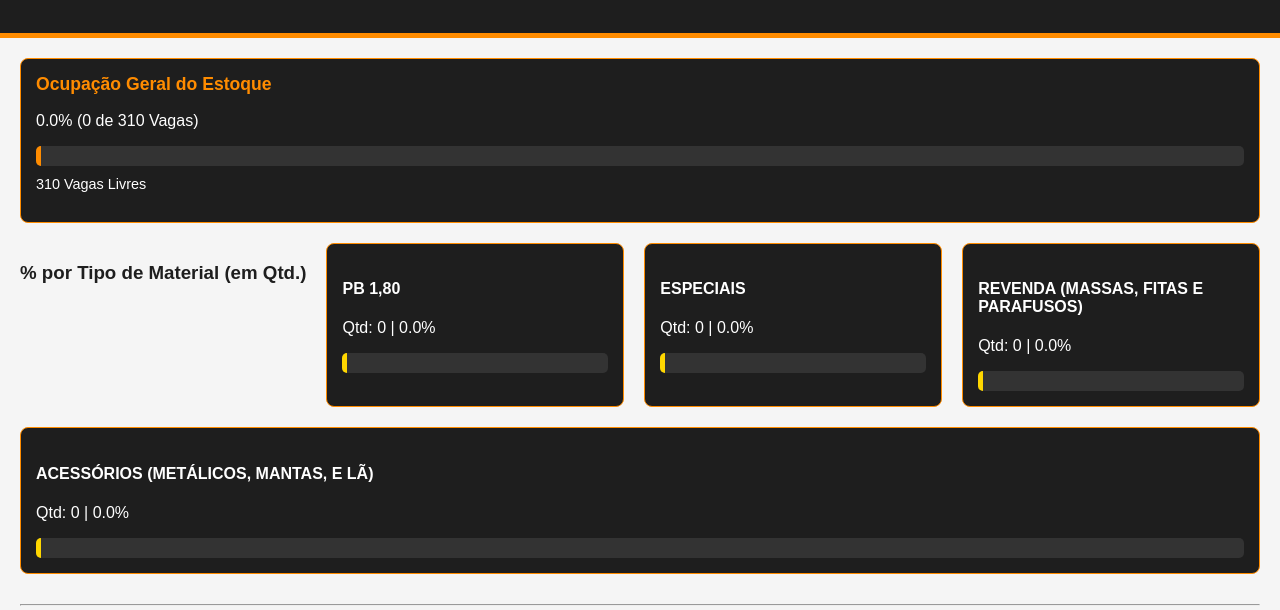
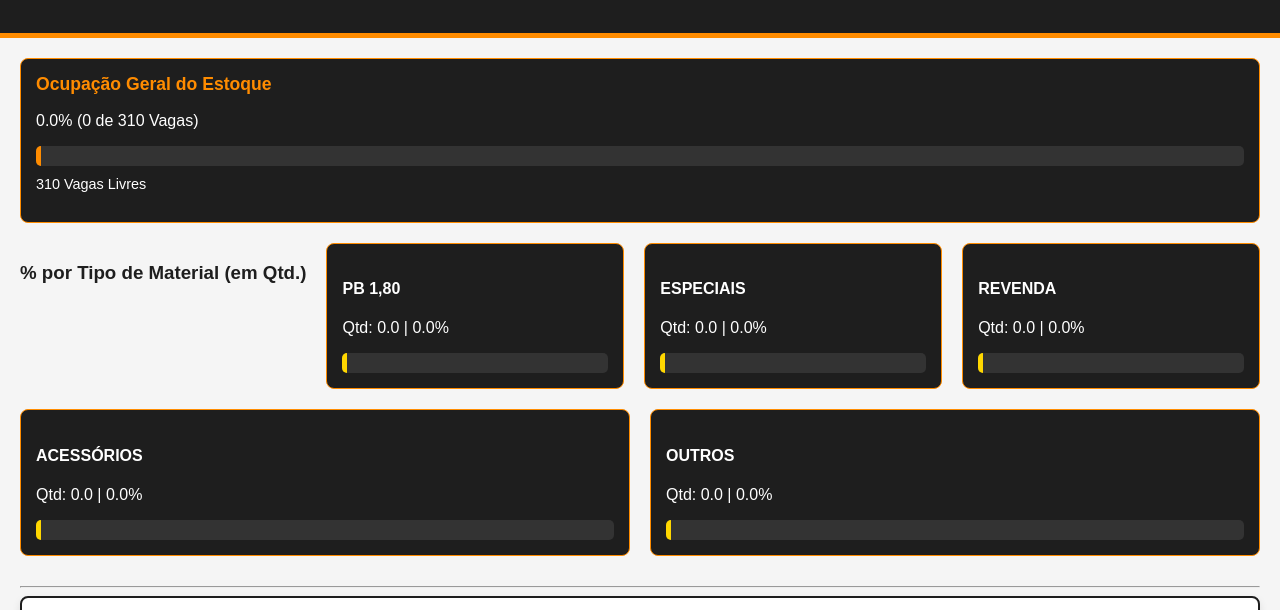
Before and after one commit to Logscrj/layoutetex, a plain HTML site: page index.html in a window 1280 px wide. Shown: the part 121-731 px from the top of the page. Drawn offline with Linux system fonts and the light colour scheme.

Commit message:
Update index.html

```diff
--- a/index.html
+++ b/index.html
@@ -224,19 +224,65 @@
 
     </style>
     <script>
-        // --- Base de Dados de Itens do Estoque (MOCKUP) ---
-        // VOCÊ DEVE PREENCHER ISSO COM SEUS DADOS REAIS!
+        // --- Base de Dados de Itens do Estoque (ATUALIZADA) ---
+        // CLASSIFICADA COM BASE NA SUA IMAGEM E CATEGORIAS SOLICITADAS.
         const BASE_ITENS = {
-            "001PB180": { nome: "Painel PB 1,80m", tipo: "PB 1,80" },
-            "002ESPEC": { nome: "Painel Especial 15mm", tipo: "ESPECIAIS" },
-            "003MASSA": { nome: "Massa Corrida Premium", tipo: "REVENDA (MASSAS, FITAS E PARAFUSOS)" },
-            "004FITA": { nome: "Fita Tira-Junta", tipo: "REVENDA (MASSAS, FITAS E PARAFUSOS)" },
-            "005PARAF": { nome: "Parafuso Drywall 25mm", tipo: "REVENDA (MASSAS, FITAS E PARAFUSOS)" },
-            "006MET": { nome: "Montante Metálico 70mm", tipo: "ACESSÓRIOS (METÁLICOS, MANTAS, E LÃ)" },
-            "007MANTA": { nome: "Manta Acústica 5mm", tipo: "ACESSÓRIOS (METÁLICOS, MANTAS, E LÃ)" },
-            "008LA": { nome: "Lã de Vidro 50mm", tipo: "ACESSÓRIOS (METÁLICOS, MANTAS, E LÃ)" },
-            // Adicione mais itens aqui com o formato "CÓDIGO": { nome: "Nome do Material", tipo: "TIPO DE MATERIAL" }
+            // --- PB 1,80 (Painéis) ---
+            "001PB180": { nome: "Painel Standard PB 1,80m", tipo: "PB 1,80" },
+            "002PB180RU": { nome: "Painel RU (Resistente à Umidade) 1,80m", tipo: "PB 1,80" },
+            "003PB180RF": { nome: "Painel RF (Resistente ao Fogo) 1,80m", tipo: "PB 1,80" },
+            "10091": { nome: "PLACA ST STANDARD 12,50MM", tipo: "PB 1,80" },
+            "10092": { nome: "PLACA RU RESISTENTE A UMIDADE 12,50MM", tipo: "PB 1,80" },
+            "10093": { nome: "PLACA RF RESISTENTE A FOGO 12,50MM", tipo: "PB 1,80" },
+
+            // --- ESPECIAIS (Painéis com especificações/tamanhos/tipos diferenciados) ---
+            "200ESPEC15": { nome: "Painel Standard 15mm", tipo: "ESPECIAIS" },
+            "200ESPEC19": { nome: "Painel Standard 19mm", tipo: "ESPECIAIS" },
+            "20094": { nome: "PLACA ST STANDARD 15,00MM", tipo: "ESPECIAIS" },
+            "20095": { nome: "PLACA RU RESISTENTE A UMIDADE 15,00MM", tipo: "ESPECIAIS" },
+            "20096": { nome: "PLACA RF RESISTENTE A FOGO 15,00MM", tipo: "ESPECIAIS" },
+            "300SUPER": { nome: "Placa Superboard (Cimentícia)", tipo: "ESPECIAIS" },
+            "300CHAPA": { nome: "Chapa de Fibra-Cimento", tipo: "ESPECIAIS" },
+            "300FACHADA": { nome: "Placa para Fachada (Externa)", tipo: "ESPECIAIS" },
+            "300PRIME": { nome: "Painel Acústico GypPrime", tipo: "ESPECIAIS" },
+
+            // --- REVENDA (MASSAS, FITAS E PARAFUSOS) ---
+            "400MASSA": { nome: "Massa para Tratamento de Juntas", tipo: "REVENDA (MASSAS, FITAS E PARAFUSOS)" },
+            "401FITA": { nome: "Fita de Papel Microperfurada", tipo: "REVENDA (MASSAS, FITAS E PARAFUSOS)" },
+            "402PARAF": { nome: "Parafuso Drywall TA 25mm", tipo: "REVENDA (MASSAS, FITAS E PARAFUSOS)" },
+            "403PARAF35": { nome: "Parafuso Drywall TA 35mm", tipo: "REVENDA (MASSAS, FITAS E PARAFUSOS)" },
+            "404MASSA25": { nome: "Massa de Acabamento 25KG", tipo: "REVENDA (MASSAS, FITAS E PARAFUSOS)" },
+            "405PARAFGU": { nome: "Parafuso Gyp-Fix LA 9,5mm", tipo: "REVENDA (MASSAS, FITAS E PARAFUSOS)" },
+            "406FITARED": { nome: "Fita Tira-Junta Telada (Vermelha)", tipo: "REVENDA (MASSAS, FITAS E PARAFUSOS)" },
+            "5001": { nome: "MASSA READYMIX BALDE 25KG", tipo: "REVENDA (MASSAS, FITAS E PARAFUSOS)" },
+            "5002": { nome: "FITA DE PAPEL TRATAMENTO DE JUNTAS", tipo: "REVENDA (MASSAS, FITAS E PARAFUSOS)" },
+            "5003": { nome: "PARAFUSO TA 25MM", tipo: "REVENDA (MASSAS, FITAS E PARAFUSOS)" },
+            "5004": { nome: "PARAFUSO LA 9,5MM", tipo: "REVENDA (MASSAS, FITAS E PARAFUSOS)" },
+            "5005": { nome: "PARAFUSO AUTOATARRAXANTE", tipo: "REVENDA (MASSAS, FITAS E PARAFUSOS)" },
+            "5006": { nome: "MASSA EM PÓ SACO 20KG", tipo: "REVENDA (MASSAS, FITAS E PARAFUSOS)" },
+
+            // --- ACESSÓRIOS (METÁLICOS, MANTAS, E LÃ) ---
+            "600MONT70": { nome: "Montante Estrutural 70mm", tipo: "ACESSÓRIOS (METÁLICOS, MANTAS, E LÃ)" },
+            "601GUIA70": { nome: "Guia Estrutural 70mm", tipo: "ACESSÓRIOS (METÁLICOS, MANTAS, E LÃ)" },
+            "602CANTA": { nome: "Cantoneira de Acabamento CL-25", tipo: "ACESSÓRIOS (METÁLICOS, MANTAS, E LÃ)" },
+            "603PERFILF530": { nome: "Perfil F-530 para Forro", tipo: "ACESSÓRIOS (METÁLICOS, MANTAS, E LÃ)" },
+            "604REGULADOR": { nome: "Regulador para Forro (Metálico)", tipo: "ACESSÓRIOS (METÁLICOS, MANTAS, E LÃ)" },
+            "605MANTA": { nome: "Manta Acústica de Borracha (Rolo)", tipo: "ACESSÓRIOS (METÁLICOS, MANTAS, E LÃ)" },
+            "606LA": { nome: "Lã de Vidro 50mm - Rolo", tipo: "ACESSÓRIOS (METÁLICOS, MANTAS, E LÃ)" },
+            "607LA100": { nome: "Lã de Vidro 100mm - Placa", tipo: "ACESSÓRIOS (METÁLICOS, MANTAS, E LÃ)" },
+            "608VEDA": { nome: "Fita de Vedação em Espuma", tipo: "ACESSÓRIOS (METÁLICOS, MANTAS, E LÃ)" },
+            "7001": { nome: "MONTANTE ESTRUTURAL 70MM", tipo: "ACESSÓRIOS (METÁLICOS, MANTAS, E LÃ)" },
+            "7002": { nome: "GUIA ESTRUTURAL 70MM", tipo: "ACESSÓRIOS (METÁLICOS, MANTAS, E LÃ)" },
+            "7003": { nome: "PERFIL F530 3M", tipo: "ACESSÓRIOS (METÁLICOS, MANTAS, E LÃ)" },
+            "7004": { nome: "CANELETA SIMPLES", tipo: "ACESSÓRIOS (METÁLICOS, MANTAS, E LÃ)" },
+            "7005": { nome: "LÃ DE ROCHA 50MM", tipo: "ACESSÓRIOS (METÁLICOS, MANTAS, E LÃ)" },
+
+            // --- OUTROS (Itens que não se encaixam nas 4 categorias principais) ---
+            "800SILICONE": { nome: "Silicone Selante Neutro", tipo: "OUTROS (Itens Diversos)" },
+            "801TELA": { nome: "Tela para Reforço de Revestimento", tipo: "OUTROS (Itens Diversos)" },
+            "802APLICA": { nome: "Aplicador de Massa (Ferramenta)", tipo: "OUTROS (Itens Diversos)" },
         };
+        // FIM DA BASE DE DADOS DE ITENS
 
         // --- Estrutura de Vagas (Vazia) ---
         // Capacidade e Ocupação são preenchidas no JS
@@ -288,12 +334,12 @@
         function calcularOcupacaoMaterial() {
             const contagemMaterial = {};
             const tiposMaterial = [
-                "PB 1,80", "ESPECIAIS", "REVENDA (MASSAS, FITAS E PARAFUSOS)", "ACESSÓRIOS (METÁLICOS, MANTAS, E LÃ)"
+                "PB 1,80", "ESPECIAIS", "REVENDA (MASSAS, FITAS E PARAFUSOS)", "ACESSÓRIOS (METÁLICOS, MANTAS, E LÃ)", "OUTROS (Itens Diversos)"
             ];
 
             tiposMaterial.forEach(tipo => contagemMaterial[tipo] = 0);
 
-            let totalItens = 0;
+            let totalItens = 0; // Contagem total de quantidades (Un/Pallets/Kg)
 
             for (const area in vagasEstoque) {
                 for (const vagaID in vagasEstoque[area].vagas) {
@@ -301,6 +347,7 @@
                     vaga.itens.forEach(item => {
                         const infoItem = BASE_ITENS[item.codigo];
                         if (infoItem && tiposMaterial.includes(infoItem.tipo)) {
+                            // Soma a quantidade (Un/Pallets/Kg)
                             contagemMaterial[infoItem.tipo] += item.quantidade || 0;
                             totalItens += item.quantidade || 0;
                         }
@@ -311,15 +358,19 @@
             const dashboardMaterial = document.getElementById('dashboard-material');
             dashboardMaterial.innerHTML = '<h3>% por Tipo de Material (em Qtd.)</h3>';
 
-            tiposMaterial.forEach(tipo => {
+            // Garante que o card "OUTROS" também seja exibido se necessário
+            const tiposParaExibir = tiposMaterial.filter(tipo => tipo !== "OUTROS (Itens Diversos)" || contagemMaterial[tipo] > 0 || totalItens === 0);
+
+
+            tiposParaExibir.forEach(tipo => {
                 const qtd = contagemMaterial[tipo];
                 const percentual = totalItens > 0 ? (qtd / totalItens) * 100 : 0;
 
                 const card = document.createElement('div');
                 card.className = 'card-dashboard';
                 card.innerHTML = `
-                    <h4>${tipo}</h4>
-                    <p>Qtd: ${qtd} | ${percentual.toFixed(1)}%</p>
+                    <h4>${tipo.split(' (')[0]}</h4>
+                    <p>Qtd: ${qtd.toFixed(1)} | ${percentual.toFixed(1)}%</p>
                     <div class="progress-bar-container">
                         <div class="progress-bar" style="width: ${percentual.toFixed(1)}%; background-color: var(--cor-ocupado);"></div>
                     </div>
@@ -373,7 +424,7 @@
                     if (vaga.itens.length > 0) {
                         const itemPrincipal = vaga.itens[0];
                         const info = BASE_ITENS[itemPrincipal.codigo] || { nome: 'Item Desconhecido' };
-                        resumoItem = `${info.nome} - Qtd: ${itemPrincipal.quantidade} - Status: ${itemPrincipal.status}`;
+                        resumoItem = `${info.nome.split(' ')[0]}... - Qtd: ${itemPrincipal.quantidade} - Status: ${itemPrincipal.status}`;
                     }
 
                     vagaDiv.innerHTML = `
@@ -398,7 +449,12 @@
         // Função para mostrar/esconder o conteúdo da área
         function toggleArea(areaNome) {
             const ruasContainer = document.getElementById(`ruas-${areaNome.toLowerCase().replace(/\s/g, '-')}`);
-            ruasContainer.style.display = ruasContainer.style.display === 'flex' ? 'none' : 'flex';
+            // Alterna o estado de exibição
+            if (ruasContainer.style.display === 'flex') {
+                ruasContainer.style.display = 'none';
+            } else {
+                 ruasContainer.style.display = 'flex';
+            }
         }
 
         // --- Funções do Modal (Nova Vaga) ---
@@ -427,7 +483,7 @@
             const areaNome = document.getElementById('area-associada').value;
             const nomeRua = document.getElementById('campo-nome-rua').value;
             const capacidade = parseInt(document.getElementById('campo-capacidade').value);
-            const vagaID = areaNome.toLowerCase().replace(/\s/g, '-') + '-' + nomeRua.toLowerCase().replace(/\s/g, '-');
+            const vagaID = areaNome.toLowerCase().replace(/\s/g, '-') + '-' + nomeRua.toLowerCase().replace(/\s/g, '-').replace(/[^a-z0-9-]/g, ''); // Limpa caracteres especiais
 
             if (vagasEstoque[areaNome].vagas[vagaID]) {
                 alert('Vaga/Rua com este nome já existe nesta área!');
@@ -508,7 +564,7 @@
 
             itensForms.forEach(itemForm => {
                 const item = {};
-                item.codigo = itemForm.querySelector('.item-codigo').value;
+                item.codigo = itemForm.querySelector('.item-codigo').value.toUpperCase(); // Garante o código em maiúsculas
                 item.quantidade = parseFloat(itemForm.querySelector('.item-quantidade').value) || 0;
                 item.lote = itemForm.querySelector('.item-lote').value;
                 item.validade = itemForm.querySelector('.item-validade').value;
@@ -563,7 +619,7 @@
             itemDiv.style.marginTop = '15px';
             itemDiv.id = `item-form-${index}`;
 
-            const nomeMaterial = BASE_ITENS[item.codigo] ? BASE_ITENS[item.codigo].nome : 'Nome do Material (Desconhecido)';
+            const nomeMaterial = BASE_ITENS[item.codigo.toUpperCase()] ? BASE_ITENS[item.codigo.toUpperCase()].nome : 'Nome do Material (Desconhecido)';
 
             itemDiv.innerHTML = `
                 <h4>Item ${index + 1}: ${nomeMaterial}</h4>
@@ -654,7 +710,7 @@
                     vagasEstoque['Ruas'].vagas[vagaID] = {
                         id: vagaID,
                         nomeRua: nomeRua,
-                        capacidade: 10, // Capacidade inicial de exemplo
+                        capacidade: 10, // Capacidade inicial de exemplo (Pode ser editada)
                         itens: []
                     };
                     vagasEstoque['Ruas'].capacidadeTotal += 10;
```
